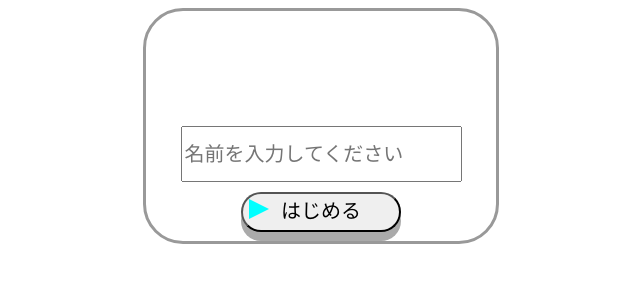
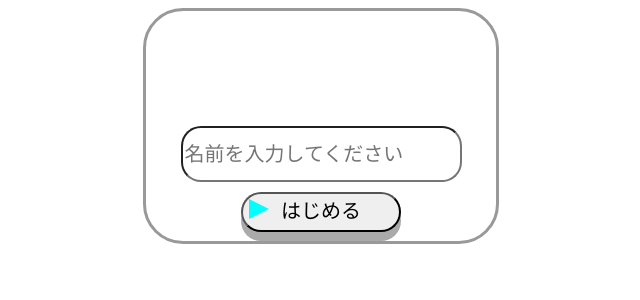
Before and after one commit to eREDROCK/debateAI, a Next.js app in the folder frontend/web-front/: page /top in a window 1280 px wide. Shown: the top 300 px of the page, without its empty margins (319-959 px from the left). Built offline with nearby package versions, Linux system fonts and the light colour scheme.

Commit message:
[Fix]ボタンのデザイン変更

```diff
--- a/frontend/web-front/src/components/Username-box/UserNameBox.tsx
+++ b/frontend/web-front/src/components/Username-box/UserNameBox.tsx
@@ -16,7 +16,8 @@ const StyeledInput = styled.input`
   width: 78%;
   height: 50px;
   font-size: 20px;
-
+  border-radius: 20px;
+  background-color: ragba(255, 0, 255, 0.6);
 `
 const StyeledButton = styled.button`
   width: 160px;
```
Also changed, not shown: 1 other file (tests, documents, lock files or other folders).
